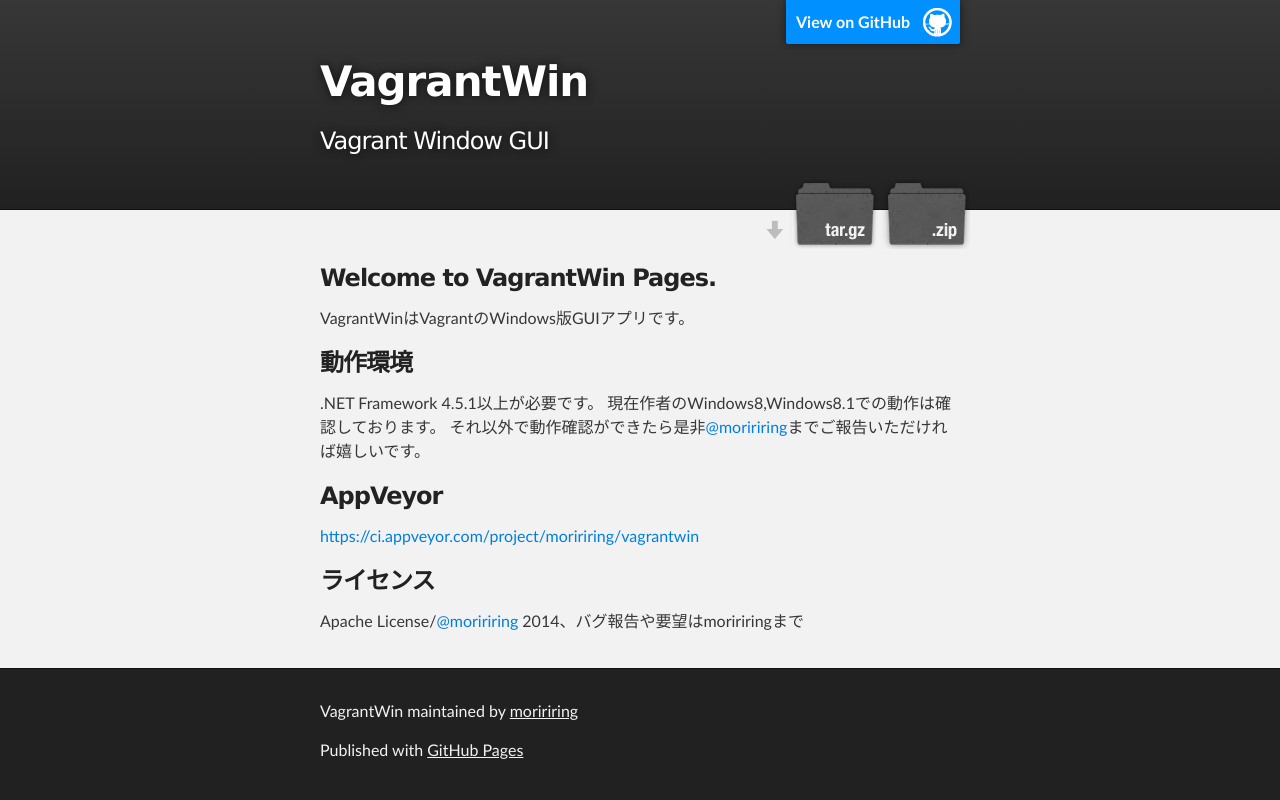
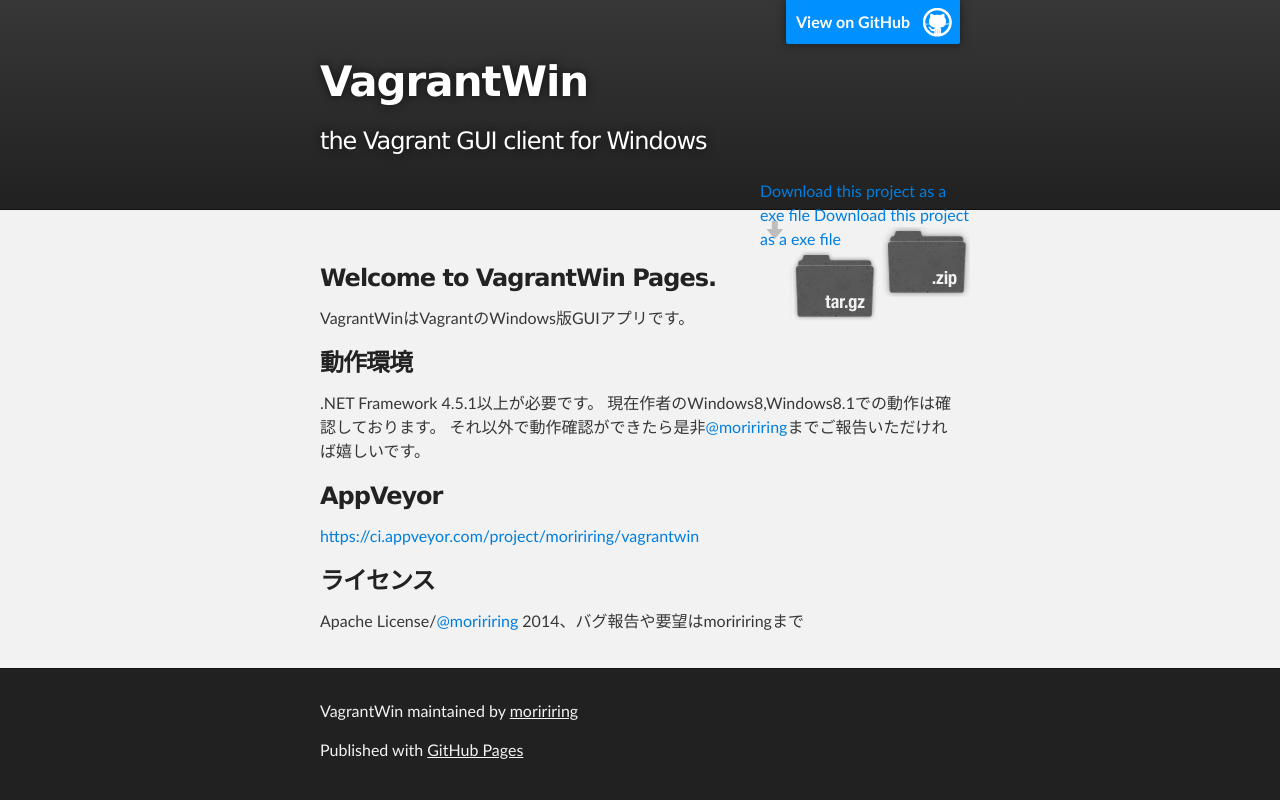
Before and after one commit to moririring/VagrantWin, a plain HTML site: page index.html in a window 1280 px wide. Drawn offline with Linux system fonts and the light colour scheme.

Commit message:
index実験

```diff
--- a/index.html
+++ b/index.html
@@ -19,9 +19,11 @@
           <a id="forkme_banner" href="https://github.com/moririring/VagrantWin">View on GitHub</a>
 
           <h1 id="project_title">VagrantWin</h1>
-          <h2 id="project_tagline">Vagrant Window GUI</h2>
+          <h2 id="project_tagline">the Vagrant GUI client for Windows</h2>
 
             <section id="downloads">
+              <a class="exe_download_link" href="https://github.com/moririring/VagrantWin/releases/download/0.08/VagrantWin.exe">Download this project as a exe file</a>
+              <a class="exe_download_link" href="https://github.com/moririring/VagrantWin/exeball/master">Download this project as a exe file</a>
               <a class="zip_download_link" href="https://github.com/moririring/VagrantWin/zipball/master">Download this project as a .zip file</a>
               <a class="tar_download_link" href="https://github.com/moririring/VagrantWin/tarball/master">Download this project as a tar.gz file</a>
             </section>
```
